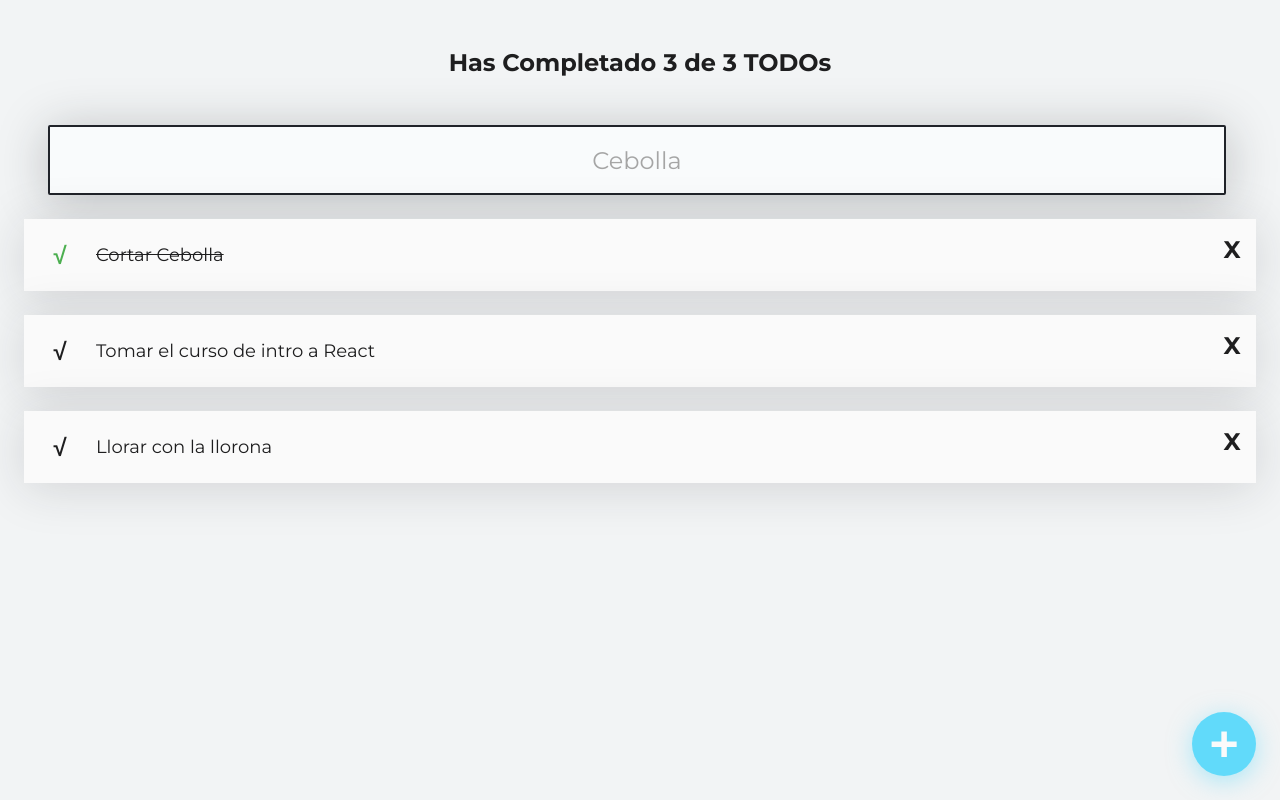
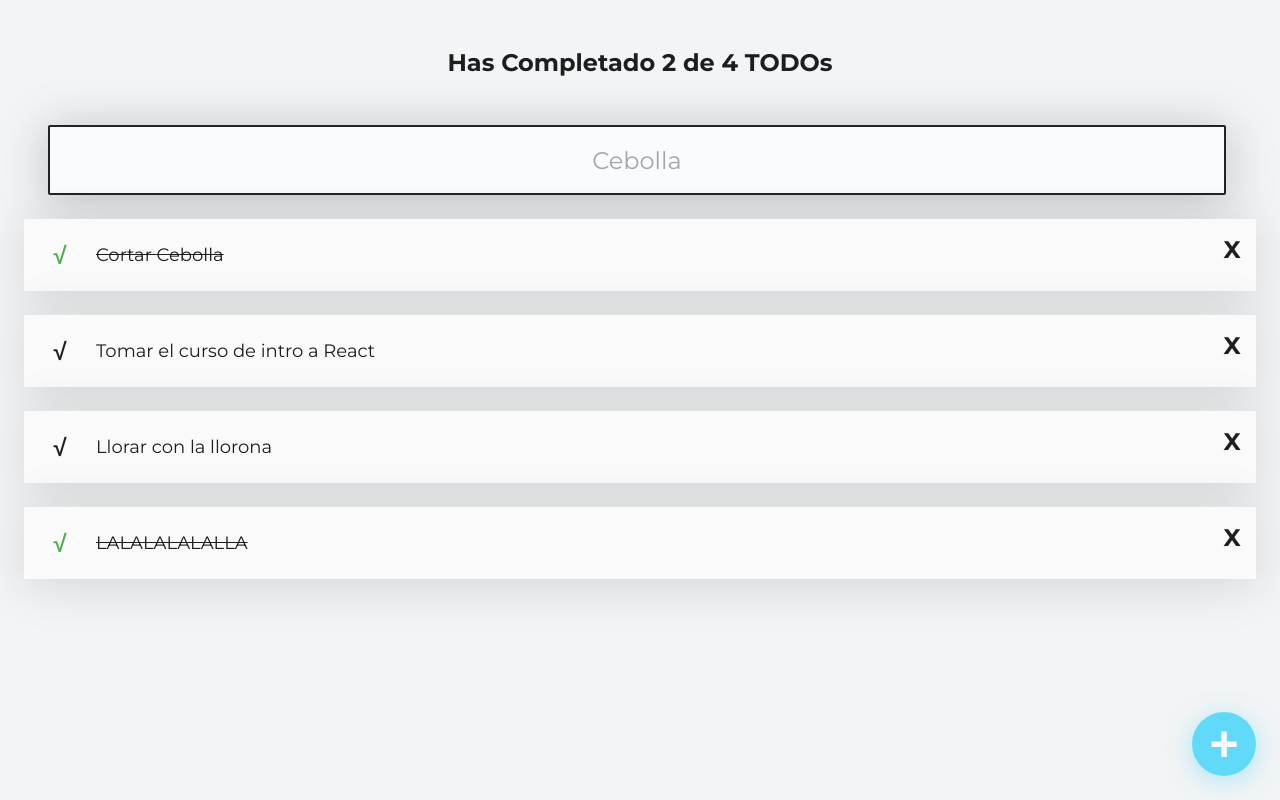
Before and after one commit to Bandu19/Introduccion_React, a React (Create React App) app: page / in a window 1280 px wide. Built offline with nearby package versions, Linux system fonts and the light colour scheme.

Commit message:
Contando y buscando TODOs

```diff
--- a/src/App.js
+++ b/src/App.js
@@ -13,30 +13,65 @@
  *
  */
 
-const todos = [
+const defaultTodos = [
   { text: "Cortar Cebolla", completed: true },
   { text: "Tomar el curso de intro a React", completed: false },
   { text: "Llorar con la llorona", completed: false },
+  { text: "LALALALALALLA", completed: true },
 ];
 
 function App() {
+  const [todos, setTodos] = React.useState(defaultTodos);
+  const [searchValue, setSearchValue] = React.useState("");
+
+  //Enviando el total a TodoCounter
+
+  // Aqui decimos que todo esta completado es decir "TRUE"
+  const completedTodos = todos.filter((todo) => !!todo.completed).length; //todo.completed == true
+
+  // Aqui contamos todos los todos totales.
+  const totalTodos = todos.length;
+
+  /*
+   */
+
+  let searchedTodos = []; // Si ya han escrito o no han escrito nada.
+
+  if (!searchValue.length >= 1) {
+    searchedTodos = todos;
+  } else {
+    // se filtra
+    searchedTodos = todos.filter((todo) => {
+      // Evitar errores de minusculas o mayusculas
+      const todoText = todo.text.toLowerCase();
+      const searchText = searchValue.toLowerCase();
+
+      return todoText.includes(searchText);
+    });
+  }
+
   return (
     //Pedir a React una etiqueta Invisible
 
     //Una etiqueta por Componente
     // Al utilizar React.Fragment ya estaria importando al CSS
     <React.Fragment>
-      <TodoCounter />
+      {/* Enviar Propiedad a TodoCounter */}
+      <TodoCounter
+        //
+        total={totalTodos}
+        completed={completedTodos}
+      />
       {/* <h2>Has Completado 2 de 3 TODOs</h2> */}
 
-      <TodoSearch />
+      <TodoSearch searchValue={searchValue} setSearchValue={setSearchValue} />
       {/* <input placeholder="Cebolla" /> */}
 
       <TodoList>
         {/* Aqui Renderisamos un TODO */}
 
         {/* ESTE ES NUESTRO CHILDREN */}
-        {todos.map((todo) => (
+        {searchedTodos.map((todo) => (
           //Aqui llamamos al objeto literal "todos"
           <TodoItem
             key={todo.text}
--- a/src/TodoCounter.js
+++ b/src/TodoCounter.js
@@ -1,13 +1,18 @@
 import React from "react";
 import "./TodoCounter.css";
 
-function TodoCounter() {
-  return <h2 className="TodoCounter">Has Completado 3 de 3 TODOs</h2>;
+function TodoCounter({ total, completed }) {
+  // const {total, complet} = props;
+  return (
+    <h2 className="TodoCounter">
+      Has Completado {completed} de {total} TODOs
+    </h2>
+  );
 }
 
-function TodoSearch() {
+function TodoSearch({ searchValue, setSearchValue }) {
   // React Hooks
-  const [searchValue, setSearchValue] = React.useState("");
+  // const [] = React.useState("");
 
   // Este es el evento mas Especial
 
@@ -17,15 +22,15 @@
   };
 
   // DETALLE con la []
-  return [
+  return (
     <input
       className="TodoSearch"
       placeholder="Cebolla"
       value={searchValue}
       onChange={onSearchValueChange}
-    />,
-    <p>{searchValue}</p>,
-  ];
+    />
+    //, <p>{searchValue}</p>,
+  );
 }
 
 function TodoList(props) {
```
